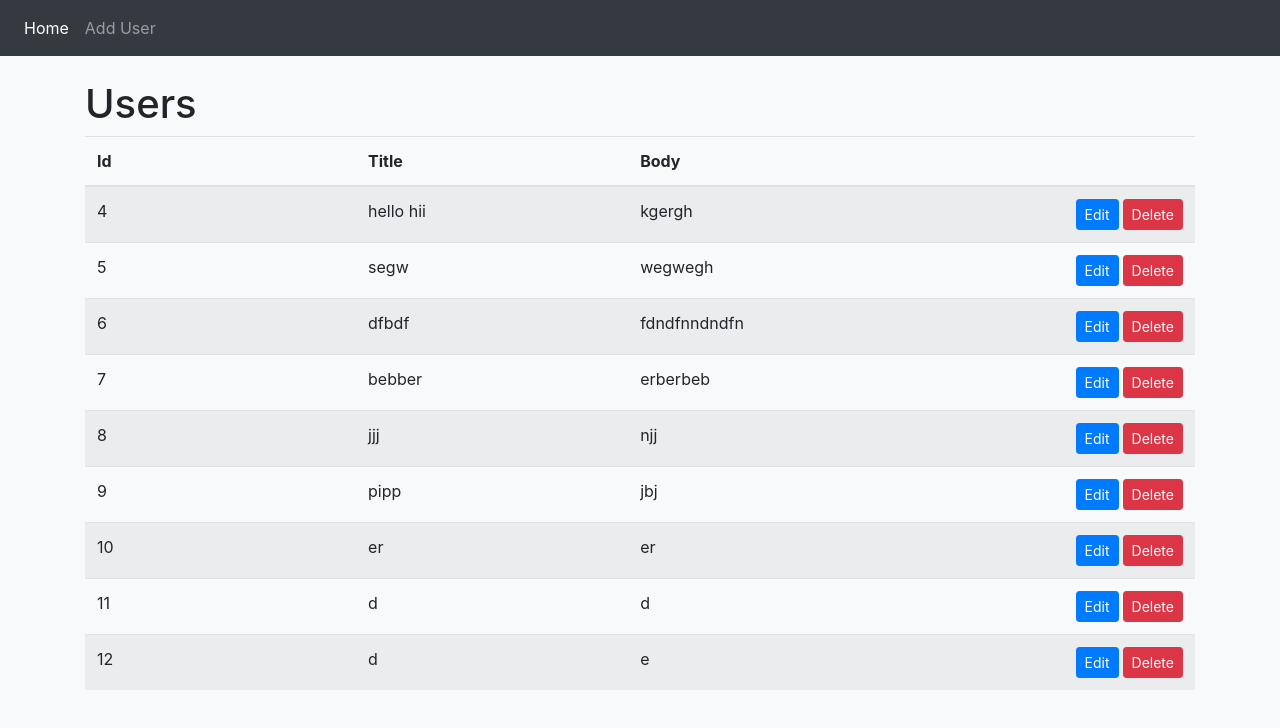
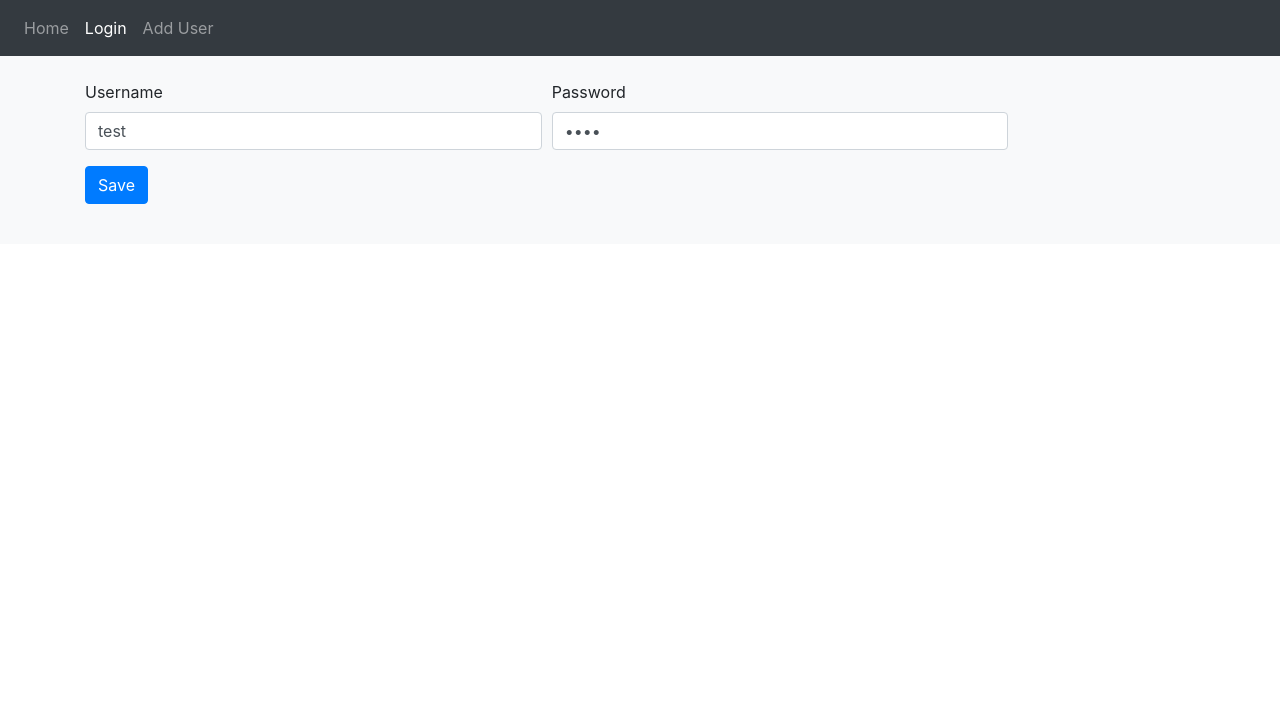
Before and after one commit to mrpran/React-Crud, a React (Create React App) app: page /login in a window 1280 px wide. Before the commit this address led to /. Shown: the top 728 px of the page. Built offline with nearby package versions, Linux system fonts and the light colour scheme; data requests are answered from the project's data file.

Commit message:
login page added

```diff
--- a/db.json
+++ b/db.json
@@ -41,9 +41,14 @@
       "id": 11
     },
     {
-      "title": "d",
-      "body": "e",
+      "title": "pp",
+      "body": "ooioio",
       "id": 12
+    },
+    {
+      "title": "login su",
+      "body": "knk",
+      "id": 13
     }
   ]
 }
--- a/package.json
+++ b/package.json
@@ -22,7 +22,7 @@
     "yup": "^0.32.9"
   },
   "scripts": {
-    "start": "react-scripts start",
+    "start": "PORT=3006 react-scripts start",
     "build": "react-scripts build",
     "test": "react-scripts test",
     "eject": "react-scripts eject"
--- a/src/App.js
+++ b/src/App.js
@@ -1,9 +1,10 @@
 import React from 'react';
 import { Route, Switch, Redirect } from 'react-router-dom';
-import logo from './logo.svg';
-import './App.css';
-import Nav from './components/Nav';
-import {Alert} from './components/Alert';
+import logo from './logo.svg'
+import './App.css'
+import Nav from './components/Nav'
+import {Alert} from './components/Alert'
+import LoginPage from './components/LoginPage'
 import Home from './components/Home'
 import Users from './components/Users'
 
@@ -15,10 +16,11 @@ function App() {
       <Alert />
       <div className="container pt-4 pb-4">
         <Switch>
-          <Route exact path="/" component={Home} />
+        <Route exact path="/login" component={LoginPage} />
+          <Route exact path="/home" component={Home} />
           <Route exact path="/users/add" component={Users} />
           <Route exact path="/users/edit/:id" component={Users} />
-          <Redirect from="*" to="/" />
+          <Redirect from="*" to="/home" />
         </Switch>
       </div>
     </div>
--- /dev/null
+++ b/src/components/LoginPage.js
@@ -0,0 +1,62 @@
+import React from 'react'
+import { useForm } from "react-hook-form";
+import { yupResolver } from '@hookform/resolvers/yup';
+import * as Yup from 'yup';
+import { alertService} from '../services/alert.service';
+
+function LoginPage({history}) {
+
+    const validationSchema = Yup.object().shape({
+        username: Yup.string()
+            .required('Username is required'),
+        password: Yup.string()
+            .required('Password is required'),
+    });
+
+    const { register, handleSubmit, reset, formState: { errors }, formState } = useForm({
+        resolver: yupResolver(validationSchema)
+    });
+
+
+
+    function onSubmit(data) {
+        return  createUser(data);
+    }
+
+    function createUser(data) {
+        if(data.username == "test"){
+            alertService.success('Login Successful', { keepAfterRouteChange: true });
+            history.push('/home');
+        }
+        else{
+            alertService.error('Invalid Credentials', { keepAfterRouteChange: true });
+        }
+
+    }
+
+
+    return (
+        <form onSubmit={handleSubmit(onSubmit)} >
+           <div className="form-row">
+                <div className="form-group col-5">
+                    <label>Username</label>
+                    <input {...register("username")} defaultValue="test" type="text" className={`form-control ${errors.username ? 'is-invalid' : ''}`} />
+                    <div className="invalid-feedback">{errors.username?.message}</div>
+                </div>
+                <div className="form-group col-5">
+                    <label>Password</label>
+                    <input {...register("password")} defaultValue="test" type="password" className={`form-control ${errors.password ? 'is-invalid' : ''}`} />
+                    <div className="invalid-feedback">{errors.password?.message}</div>
+                </div>
+            </div>
+            <div className="form-group">
+                <button type="submit" disabled={formState.isSubmitting} className="btn btn-primary">
+                    {formState.isSubmitting && <span className="spinner-border spinner-border-sm mr-1"></span>}
+                    Save
+                </button>
+            </div>
+        </form>
+    )
+}
+
+export default LoginPage
--- a/src/components/Nav.js
+++ b/src/components/Nav.js
@@ -6,6 +6,7 @@ function Nav() {
         <nav className="navbar navbar-expand navbar-dark bg-dark">
             <div className="navbar-nav">
                 <NavLink exact to="/" className="nav-item nav-link">Home</NavLink>
+                <NavLink exact to="/login" className="nav-item nav-link">Login</NavLink>
                 <NavLink to="/users/add" className="nav-item nav-link">Add User</NavLink>
             </div>
         </nav>
--- a/src/components/Users.js
+++ b/src/components/Users.js
@@ -60,7 +60,7 @@ function Users({history}) {
             <div className="form-row">
                 <div className="form-group col-5">
                     <label>Title</label>
-                    <input {...register("title")}type="text" className={`form-control ${errors.title ? 'is-invalid' : ''}`} />
+                    <input {...register("title")} type="text" className={`form-control ${errors.title ? 'is-invalid' : ''}`} />
                     <div className="invalid-feedback">{errors.title?.message}</div>
                 </div>
                 <div className="form-group col-5">
--- a/src/services/user.service.js
+++ b/src/services/user.service.js
@@ -1,6 +1,6 @@
 import {fetchWrapper} from '../helpers/fetch-wrapper';
 
-const baseUrl = 'http://localhost:3004/posts';
+const baseUrl = 'http://localhost:3000/posts';
 
 export const userService = {
     getAll,
```
